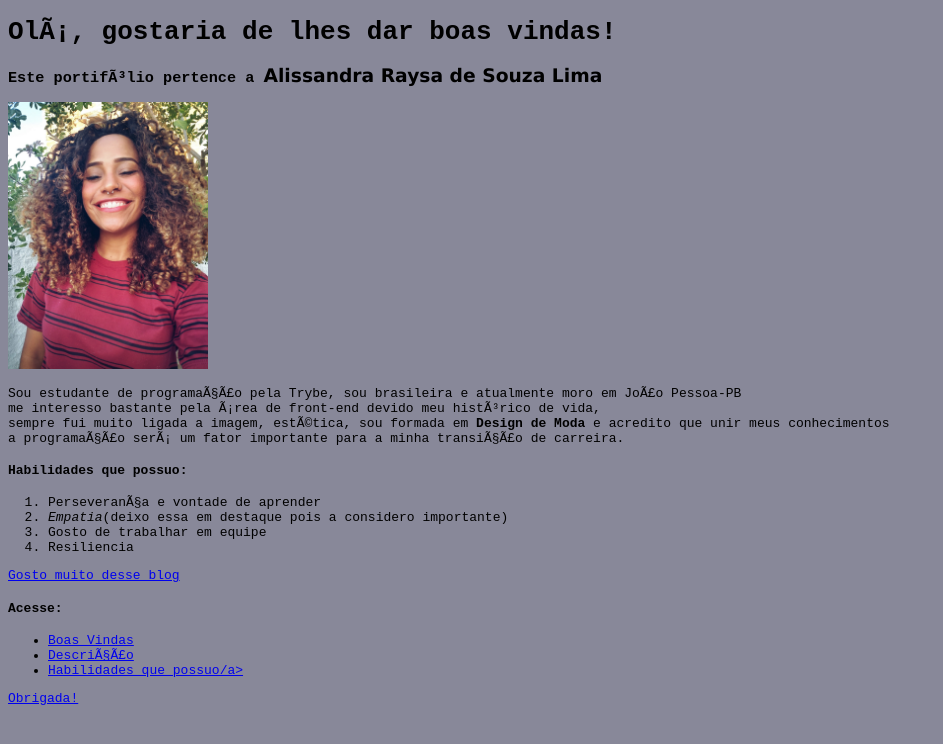
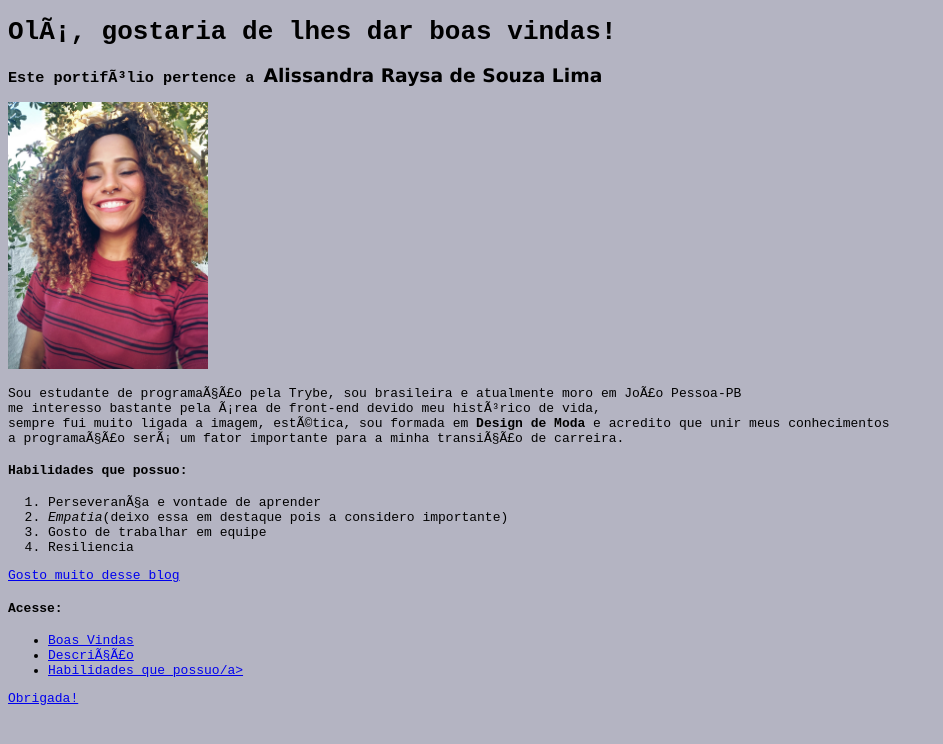
Before and after one commit to anaualima/anaualima.github.io, a plain HTML site: page index.html in a window 1280 px wide. Shown: the whole page, without its empty margins (0-943 px from the left). Drawn offline with Linux system fonts and the light colour scheme.

Commit message:
altera background

```diff
--- a/index.html
+++ b/index.html
@@ -9,7 +9,7 @@
   <style>
 
   body {
-    background-color:rgb(136, 136, 153);
+    background-color:rgb(180, 180, 194);
     font-family: monospace;
   }
 
```
